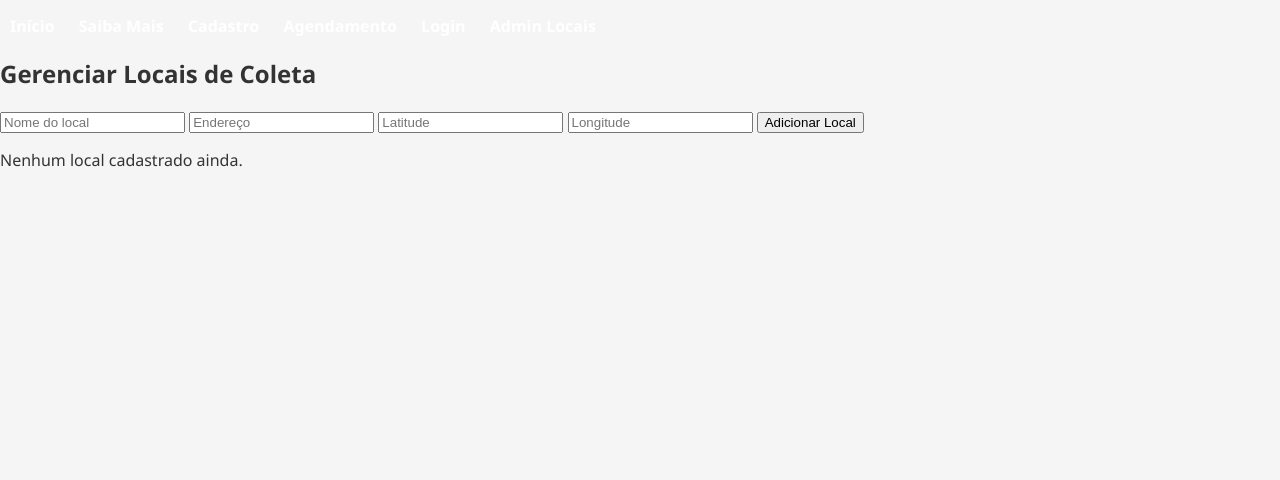
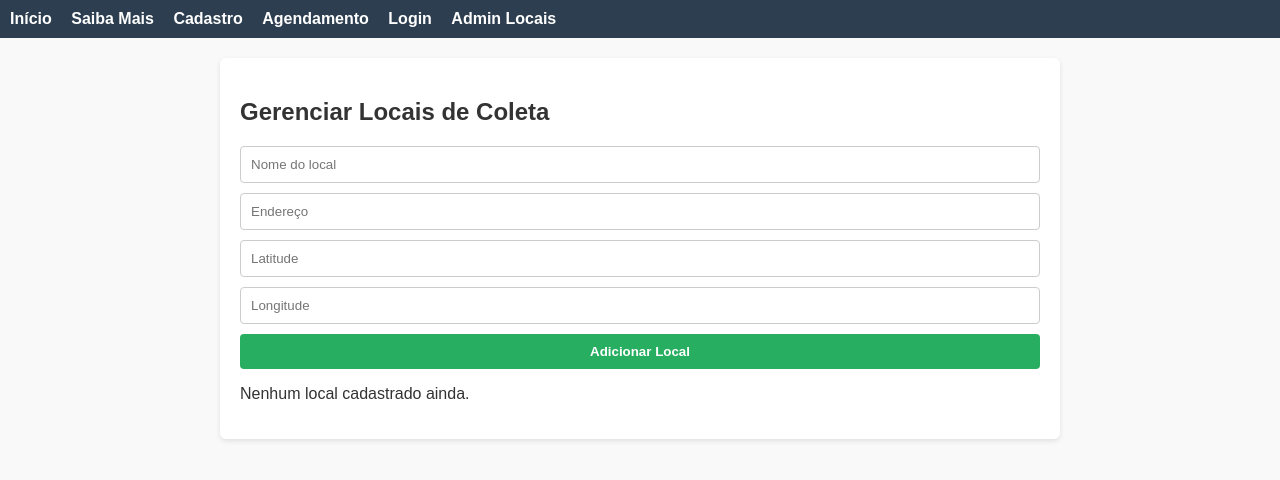
Before and after one commit to livia0506207os-netizen/EcoDescarte, a Flask app: page /admin/locais in a window 1280 px wide. Shown: the top 480 px of the page. Run offline with Flask 3, Linux system fonts and the light colour scheme; data that the repository does not hold is empty.

Commit message:
adiciona style.css básico para formulários e tabelas

```diff
--- a/static/style.css
+++ b/static/style.css
@@ -1,110 +1,84 @@
+/* Reset básico */
 body {
+    font-family: Arial, sans-serif;
     margin: 0;
-    font-family: 'Segoe UI', Arial, sans-serif;
-    background: #f5f5f5;
+    padding: 0;
+    background: #f9f9f9;
     color: #333;
 }
 
-header {
+/* Navegação */
+nav {
+    background: #2c3e50;
+    padding: 10px;
+}
+nav a {
+    color: #fff;
+    text-decoration: none;
+    margin-right: 15px;
+    font-weight: bold;
+}
+nav a:hover {
+    text-decoration: underline;
+}
+
+/* Seções */
+section {
+    padding: 20px;
+    margin: 20px auto;
+    max-width: 800px;
+    background: #fff;
+    border-radius: 6px;
+    box-shadow: 0 2px 5px rgba(0,0,0,0.1);
+}
+
+/* Formulários */
+.form-container, form {
     display: flex;
     flex-direction: column;
-    align-items: center;
-    background: #2e7d32;
-    color: white;
-    padding: 20px;
+    gap: 10px;
+}
+input, select, button {
+    padding: 10px;
+    border: 1px solid #ccc;
+    border-radius: 4px;
+}
+button {
+    background: #27ae60;
+    color: #fff;
+    border: none;
+    cursor: pointer;
+    font-weight: bold;
+}
+button:hover {
+    background: #219150;
 }
 
-.logo-title {
-    display: flex;
-    align-items: center;
-    gap: 15px;
+/* Tabelas */
+table {
+    width: 100%;
+    border-collapse: collapse;
+    margin-top: 20px;
+}
+table th, table td {
+    border: 1px solid #ddd;
+    padding: 8px;
+    text-align: left;
+}
+table th {
+    background: #2c3e50;
+    color: #fff;
+}
+table tr:nth-child(even) {
+    background: #f2f2f2;
 }
 
-.logo {
-    height: 60px;
-    width: auto;
-}
-
-.title-text h1 {
-    margin: 0;
-    font-size: 1.8em;
-}
-
-.title-text p {
-    margin: 0;
-    font-size: 0.9em;
-    opacity: 0.9;
-}
-
-nav {
-    margin-top: 15px;
-}
-
-nav a {
-    margin: 0 10px;
-    color: white;
-    text-decoration: none;
-    font-weight: bold;
-    transition: opacity 0.3s;
-}
-
-nav a:hover {
-    opacity: 0.8;
-}
-
-.btn-login {
-    background: #4caf50;
-    padding: 8px 15px;
-    border-radius: 5px;
-}
-
-.hero {
-    display: flex;
-    align-items: center;
-    justify-content: flex-start;
-    height: 80vh;
-    padding: 50px;
-    background: url("../static/lixoeletronico.png") no-repeat center center;
-    background-size: cover;
-    color: #fff;
-}
-
-.hero-text {
-    max-width: 50%;
-    background: rgba(0, 0, 0, 0.5);
-    padding: 20px;
-    border-radius: 10px;
-}
-
-.hero-text h2 {
-    font-size: 2em;
-    margin-bottom: 10px;
-}
-
-.hero-text p {
-    font-size: 1.2em;
-    margin-bottom: 20px;
-}
-
-.buttons .btn {
-    background: #2e7d32;
-    color: white;
-    padding: 12px 25px;
-    margin-right: 15px;
-    text-decoration: none;
-    border-radius: 5px;
-    font-weight: bold;
-    transition: background 0.3s;
-}
-
-.buttons .btn:hover {
-    background: #1b5e20;
-}
-
-footer {
-    text-align: center;
-    background: #2e7d32;
-    color: white;
-    padding: 15px;
+/* Map Section */
+.map-section {
     margin-top: 20px;
 }
+#map {
+    height: 400px;
+    border: 1px solid #ccc;
+    border-radius: 6px;
+}
```
